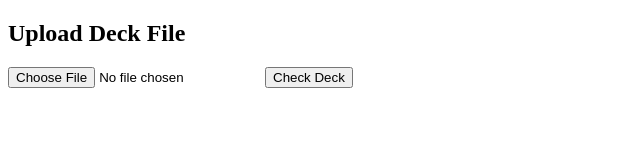
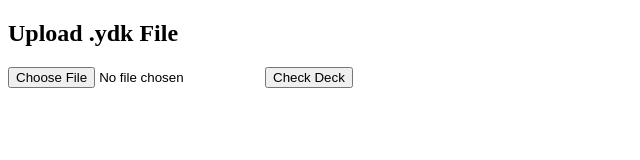
Before and after one commit to Stanley3322/banlistchecker, a plain HTML site: page index.html in a window 1280 px wide. Shown: the full height of the page, 0-640 px from the left. Drawn offline with Linux system fonts and the light colour scheme; no server answers.

Commit message:
Update index.html

```diff
--- a/index.html
+++ b/index.html
@@ -6,7 +6,7 @@
     <title>Deck Banlist Checker</title>
 </head>
 <body>
-    <h2>Upload Deck File</h2>
+    <h2>Upload .ydk File</h2>
     <input type="file" id="deckFile" accept=".ydk">
     <button onclick="checkBannedCards()">Check Deck</button>
     <pre id="output"></pre>
```
